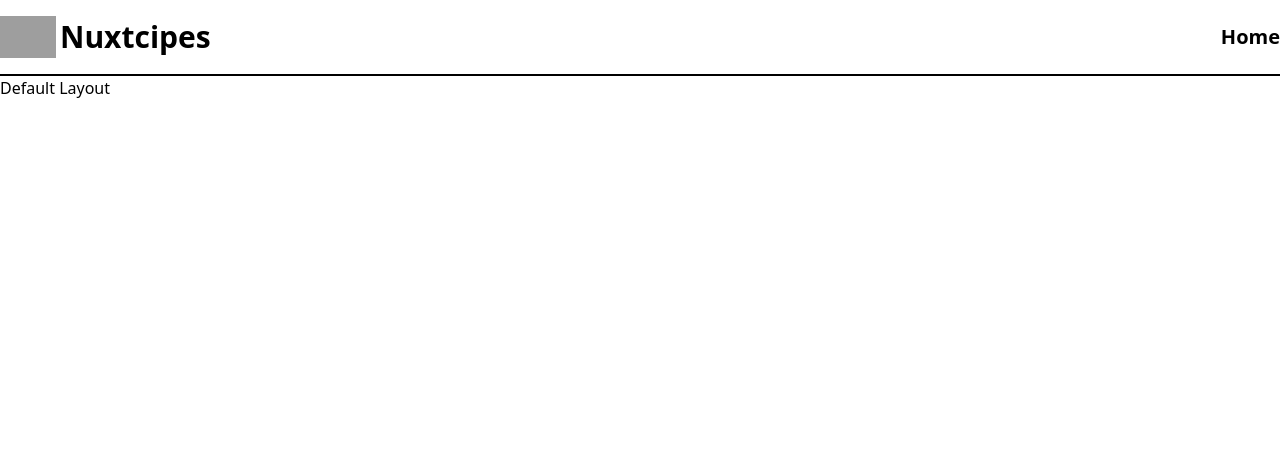
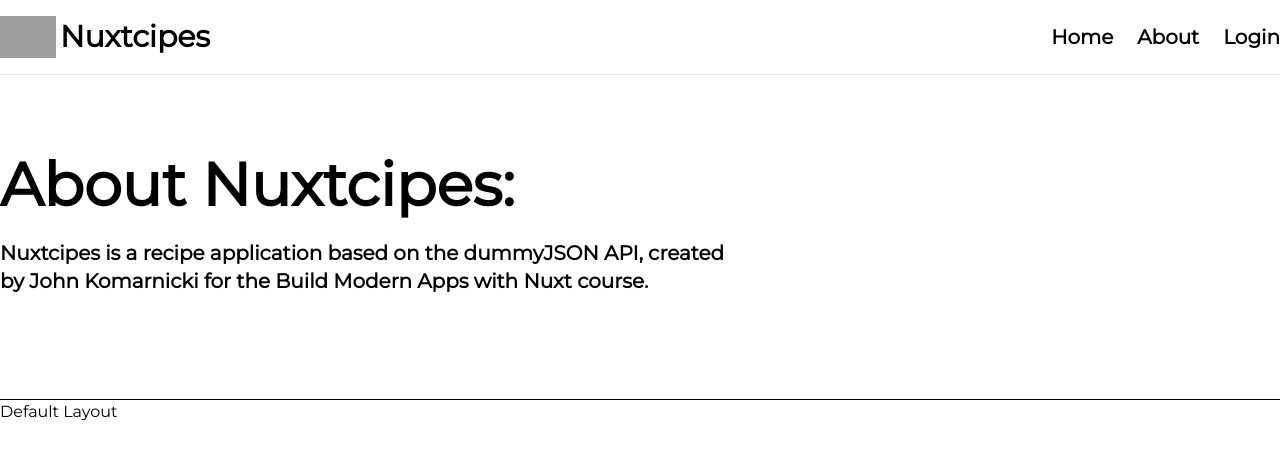
Before and after one commit to Sahasawat-Boss/Nuxi-Recipes-v4-Structure, a Nuxt app: page /about in a window 1280 px wide. Shown: the top 458 px of the page. Built offline with nearby package versions, Linux system fonts and the light colour scheme; grey boxes are pictures that could not be loaded.

Commit message:
u font and pages

```diff
--- a/app/app.vue
+++ b/app/app.vue
@@ -1,5 +1,5 @@
 <template>
-  <div class="font-Montserrat container">
+  <div class="container">
     <NuxtLayout>
       <NuxtPage />
     </NuxtLayout>
--- a/app/assets/css/global.css
+++ b/app/assets/css/global.css
@@ -7,3 +7,7 @@
 .container {
     @apply ml-auto mr-auto
 }
+
+html,body {
+    font-family: 'Montserrat';
+}
--- a/app/components/BaseNav.vue
+++ b/app/components/BaseNav.vue
@@ -1,13 +1,19 @@
 <template>
-    <header class="py-4 border-b">
+    <header class="py-4 border-b border-black/10">
         <nav class="flex container items-center">
-            <a href="" class="flex gap-1 items-center">
-                <img class="w-14" src="/icon-green.png" alt="icon" />
+            <NuxtLink to="/" class="flex gap-1 items-center">
+                <img class="w-14" src="public/icon-green.png" alt="icon" />
                 <span class="text-3xl font-bold">Nuxtcipes</span>
-            </a>
+            </NuxtLink>
             <ul class="flex gap-6 ml-auto text-xl font-bold capitalize">
                 <li>
-                    <a href="">Home</a>
+                    <NuxtLink to="/">Home</NuxtLink>
+                </li>
+                <li>
+                    <NuxtLink to="/about">About</NuxtLink>
+                </li>
+                <li>
+                    <NuxtLink to="/login">Login</NuxtLink>
                 </li>
             </ul>
         </nav>
--- /dev/null
+++ b/app/pages/about.vue
@@ -0,0 +1,13 @@
+<template>
+  <main>
+    <section class="container py-20">
+      <h1 class="text-6xl font-extrabold mb-6 text-balance">About Nuxtcipes:</h1>
+      <p class="text-xl font-extrabold mb-6 text-balance max-w-screen-lg">
+        Nuxtcipes is a recipe application based on the dummyJSON API, created by John Komarnicki for
+        the <span class="font-bold">Build Modern Apps with Nuxt</span> course.
+      </p>
+    </section>
+  </main>
+</template>
+
+<script setup lang="ts"></script>
```
Also changed, not shown: public/icon-green.png (added).
